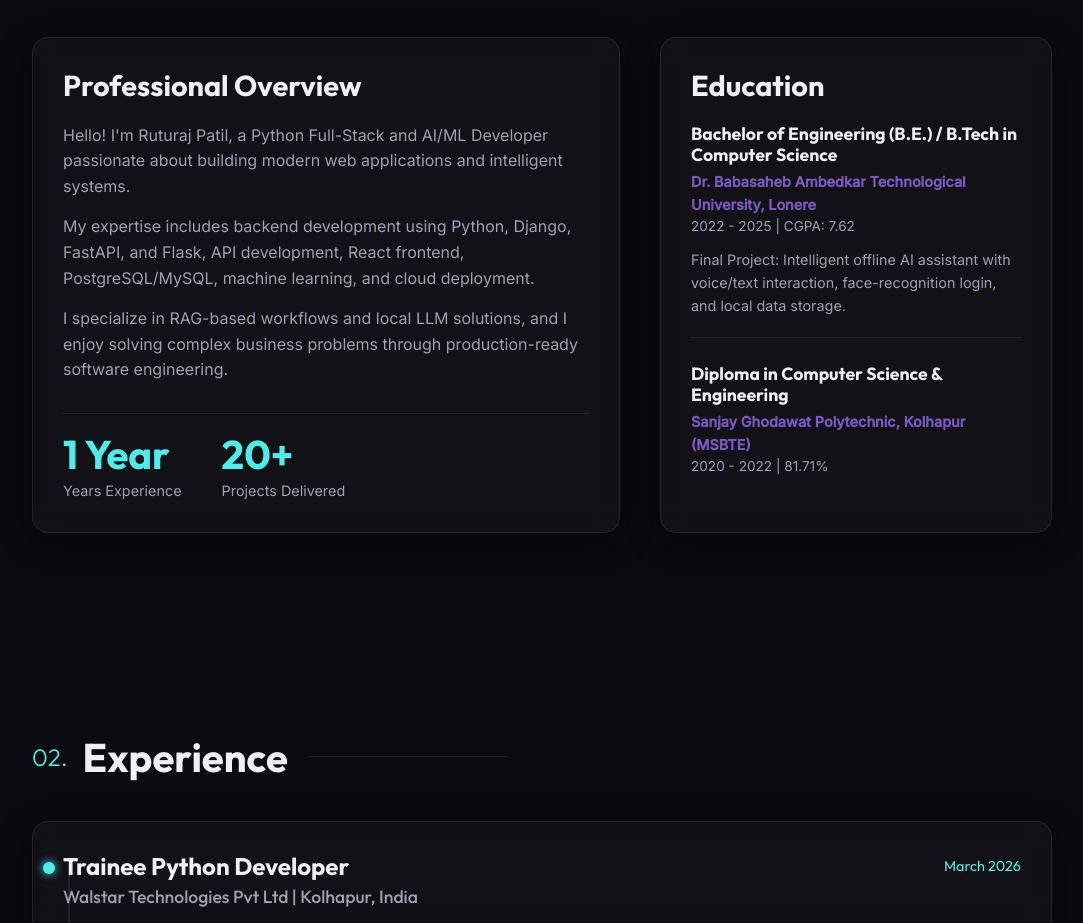
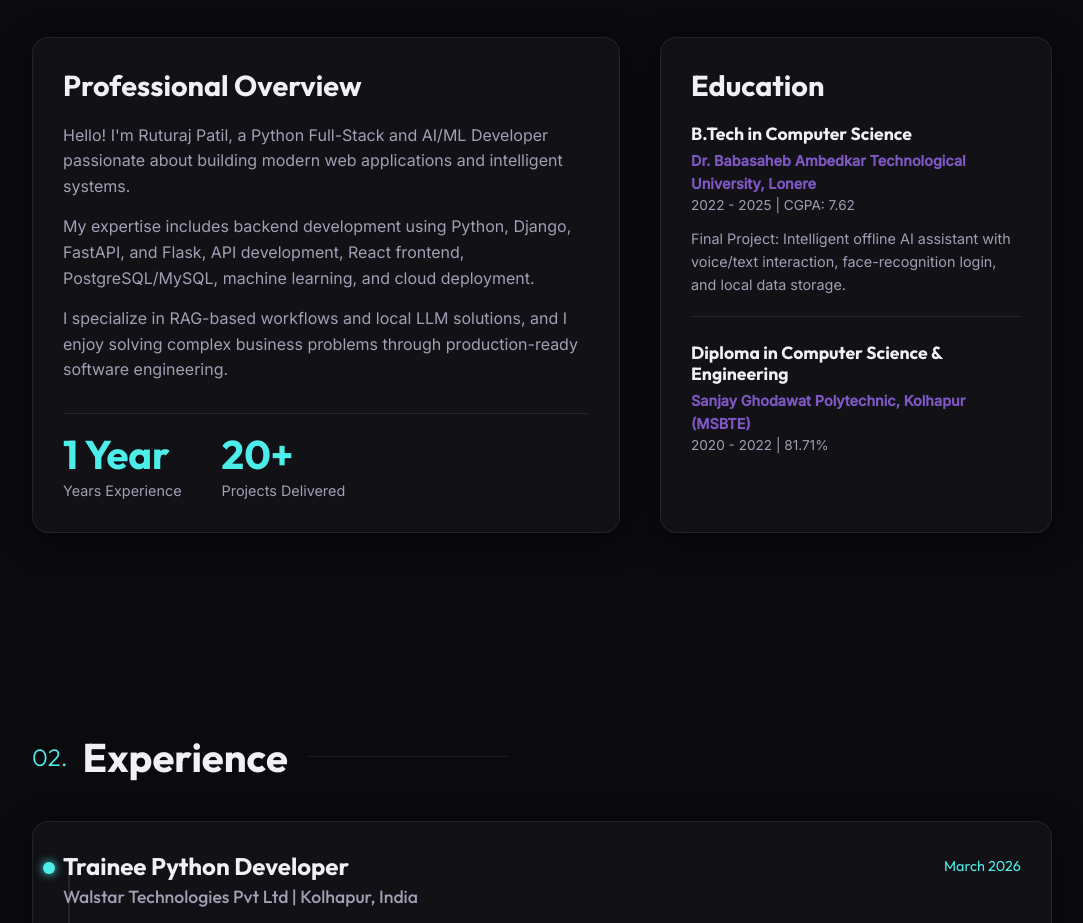
Before and after one commit to RuturajPatil0424/portfolio, a website: page index.html in a window 1280 px wide. Shown: the part 951-1874 px from the top of the page, without its empty margins (98-1181 px from the left). Drawn offline with Linux system fonts and the light colour scheme; no server answers.

Commit message:
education fixed

```diff
--- a/data/draft.json
+++ b/data/draft.json
@@ -137,7 +137,7 @@
       ],
       "education": [
         {
-          "degree": "Bachelor of Engineering (B.E.) / B.Tech in Computer Science",
+          "degree": "B.Tech in Computer Science",
           "org": "Dr. Babasaheb Ambedkar Technological University, Lonere",
           "year": "2022 - 2025 | CGPA: 7.62",
           "desc": "Final Project: Intelligent offline AI assistant with voice/text interaction, face-recognition login, and local data storage."
--- a/data/published.json
+++ b/data/published.json
@@ -137,7 +137,7 @@
       ],
       "education": [
         {
-          "degree": "Bachelor of Engineering (B.E.) / B.Tech in Computer Science",
+          "degree": "B.Tech in Computer Science",
           "org": "Dr. Babasaheb Ambedkar Technological University, Lonere",
           "year": "2022 - 2025 | CGPA: 7.62",
           "desc": "Final Project: Intelligent offline AI assistant with voice/text interaction, face-recognition login, and local data storage."
--- a/index.html
+++ b/index.html
@@ -108,7 +108,7 @@
                 <div class="education glass-panel reveal-right">
                     <h3>Education</h3>
                     <div class="edu-item">
-                        <h4>Bachelor of Engineering (B.E.) / B.Tech in Computer Science</h4>
+                        <h4>B.Tech in Computer Science</h4>
                         <p class="uni">Dr. Babasaheb Ambedkar Technological University, Lonere</p>
                         <p class="year">2022 - 2025 | CGPA: 7.62</p>
                         <p class="desc"><strong>Final Project:</strong> Intelligent offline AI assistant with voice/text interaction, face-recognition login, and local data storage.</p>
```
